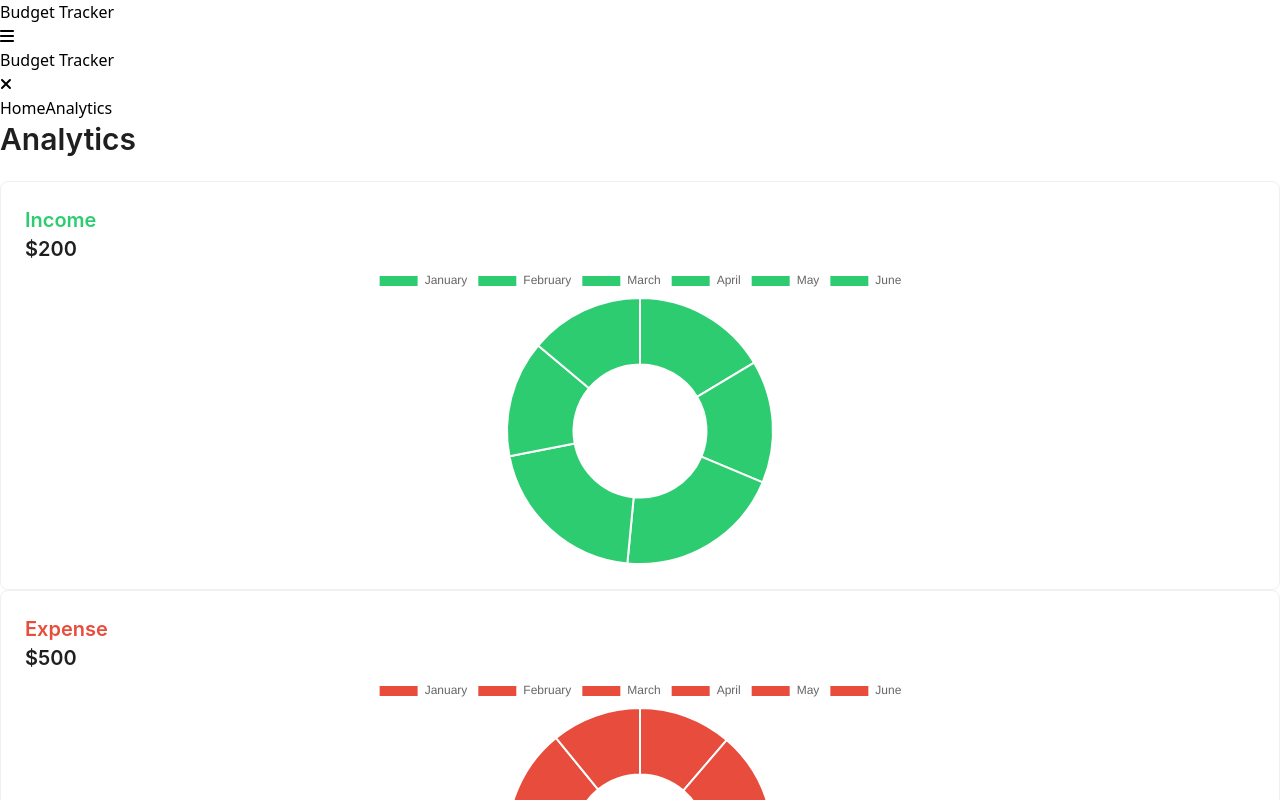
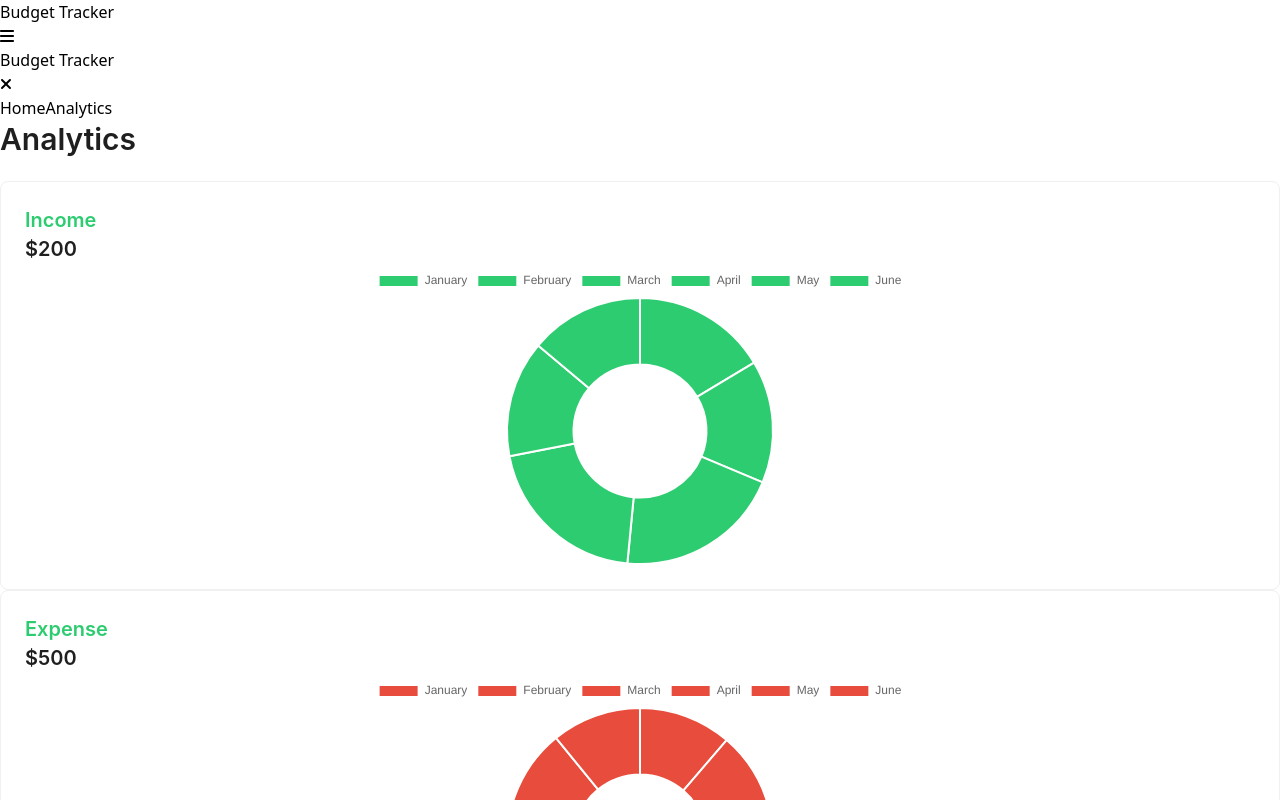
Before and after one commit to mayurrogheliya/budget-tracker-frontend, a React (Vite) app: page /analytics in a window 1280 px wide. Shown: the top 800 px of the page. Built offline with nearby package versions, Linux system fonts and the light colour scheme; no server answers.

Commit message:
style: change the bg and title color

```diff
--- a/src/components/AnalyticsCard.tsx
+++ b/src/components/AnalyticsCard.tsx
@@ -17,9 +17,9 @@ const AnalyticsCard: React.FC<AnalyticsCardProps> = ({
   type,
   chartData,
 }) => {
-  const color = type === "income" ? "#2ecc71" : "#e74c3c";
+  const color = type === "Expense" ? "#e74c3c" : "#2ecc71";
   return (
-    <Card className="w-72 md:w-80">
+    <Card className="w-72 md:w-80 bg-gray-100/70">
       <Title level={4} style={{ color, margin: 0 }}>
         {title}
       </Title>
```
